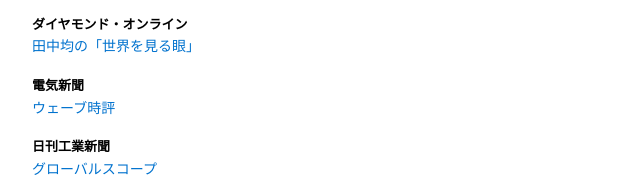
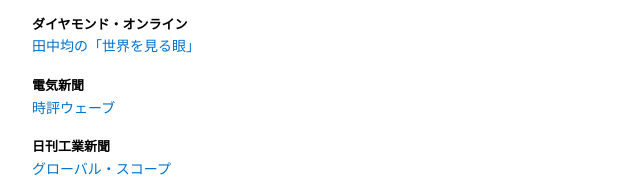
Before and after one commit to tanakahitoshi/tanakahitoshi.github.io, a plain HTML site: page index.html in a window 1280 px wide. Shown: the part 2104-2299 px from the top of the page, 108-748 px from the left. Drawn offline with Linux system fonts and the light colour scheme.

Commit message:
連載・発信の電気新聞・日刊工業新聞を、コラム名「時評ウェーブ」「グローバル・スコープ」と、論考・寄稿のその新聞の分へのリンクに直した（由香里さんの No 3、11/20）
Co-Authored-By: Claude Opus 5.5 <noreply@anthropic.com>
Claude-Session: https://claude.ai/code/session_01TTopKNLhekpDL6oXQfTVP9

```diff
--- a/index.html
+++ b/index.html
@@ -69,7 +69,7 @@
 
 <section class="sec">
 <h2 class="uh">連載・発信</h2>
-<ul class="links"><li><b>YouTube</b><a href="https://www.youtube.com/@tanakadiplomat" target="_blank" rel="noopener">田中均の国際政治塾（@tanakadiplomat）</a></li><li><b>X</b><a href="https://x.com/tanakadiplomat" target="_blank" rel="noopener">@TanakaDiplomat</a></li><li><b>East Asia Insights</b><a href="https://www.jcie.org/analysis/east-asia-insights/" target="_blank" rel="noopener">公益財団法人 日本国際交流センター（JCIE）の英文ニュースレター</a></li><li><b>ダイヤモンド・オンライン</b><a href="https://diamond.jp/category/s-international" target="_blank" rel="noopener">田中均の「世界を見る眼」</a></li><li><b>電気新聞</b><a href="https://www.denkishimbun.com/" target="_blank" rel="noopener">ウェーブ時評</a></li><li><b>日刊工業新聞</b><a href="https://www.nikkan.co.jp/" target="_blank" rel="noopener">グローバルスコープ</a></li><li><b>毎日新聞 政治プレミア</b><a href="https://mainichi.jp/premier/politics/%E7%94%B0%E4%B8%AD%E5%9D%87/" target="_blank" rel="noopener">田中均の寄稿一覧</a></li></ul>
+<ul class="links"><li><b>YouTube</b><a href="https://www.youtube.com/@tanakadiplomat" target="_blank" rel="noopener">田中均の国際政治塾（@tanakadiplomat）</a></li><li><b>X</b><a href="https://x.com/tanakadiplomat" target="_blank" rel="noopener">@TanakaDiplomat</a></li><li><b>East Asia Insights</b><a href="https://www.jcie.org/analysis/east-asia-insights/" target="_blank" rel="noopener">公益財団法人 日本国際交流センター（JCIE）の英文ニュースレター</a></li><li><b>ダイヤモンド・オンライン</b><a href="https://diamond.jp/category/s-international" target="_blank" rel="noopener">田中均の「世界を見る眼」</a></li><li><b>電気新聞</b><a href="/writings/?media=%E9%9B%BB%E6%B0%97%E6%96%B0%E8%81%9E">時評ウェーブ</a></li><li><b>日刊工業新聞</b><a href="/writings/?media=%E6%97%A5%E5%88%8A%E5%B7%A5%E6%A5%AD%E6%96%B0%E8%81%9E">グローバル・スコープ</a></li><li><b>毎日新聞 政治プレミア</b><a href="https://mainichi.jp/premier/politics/%E7%94%B0%E4%B8%AD%E5%9D%87/" target="_blank" rel="noopener">田中均の寄稿一覧</a></li></ul>
 </section>
 
 <section class="sec">
```
Also changed, not shown: profile/index.html (+1 -1 lines).
